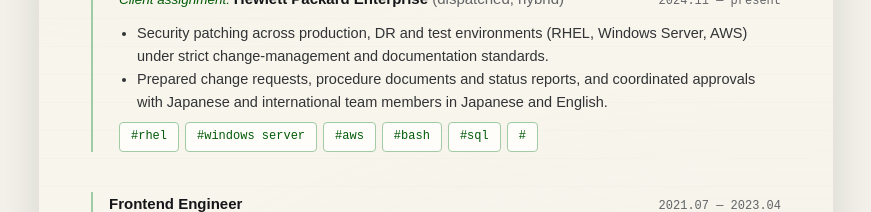
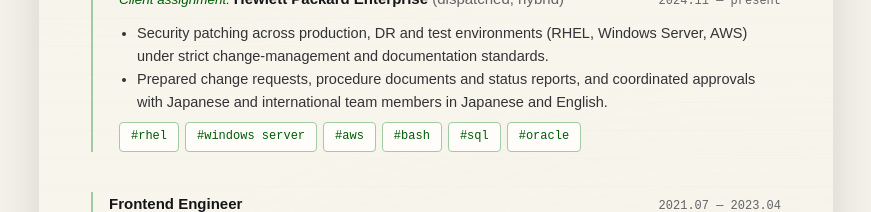
Before and after one commit to GrayMurakami/website-resume, a Nuxt app: page / in a window 1280 px wide. Shown: the part 1420-1632 px from the top of the page, without its empty margins (204-1075 px from the left). Built offline with nearby package versions, Linux system fonts and the light colour scheme.

Commit message:
test24.2

```diff
--- a/app/components/resume/ResumeExperience.vue
+++ b/app/components/resume/ResumeExperience.vue
@@ -111,7 +111,7 @@
           #sql
         </span>
         <span class="tag">
-          #
+          #oracle
         </span>
       </div>
     </div>
```
